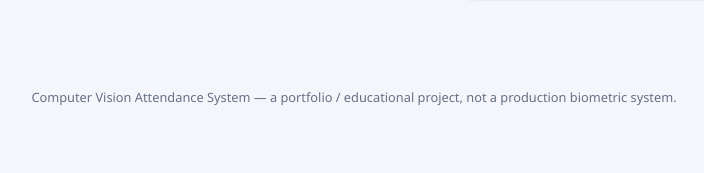
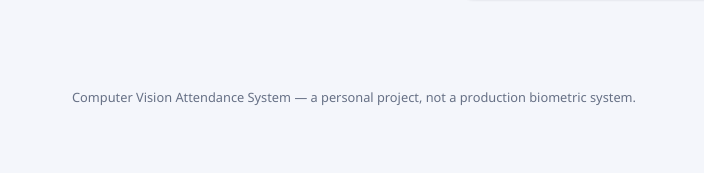
Before and after one commit to vasvi12/Attendance-marking-system, a Django app: page / in a window 1280 px wide. Shown: the part 627-800 px from the top of the page, without its empty margins (286-990 px from the left). Run offline with Django 4.2, Linux system fonts and the light colour scheme; data that the repository does not hold is empty; parts of the project's set-up code (start-up, migrations or seed data) failed here and were passed over.

Commit message:
Reword footer to drop portfolio framing

```diff
--- a/templates/base.html
+++ b/templates/base.html
@@ -40,7 +40,7 @@
   </main>
 
   <footer class="app-footer">
-    Computer Vision Attendance System &mdash; a portfolio / educational project, not a production biometric system.
+        Computer Vision Attendance System &mdash; a personal project, not a production biometric system.
   </footer>
 
   <script src="{% static 'js/app.js' %}"></script>
```
